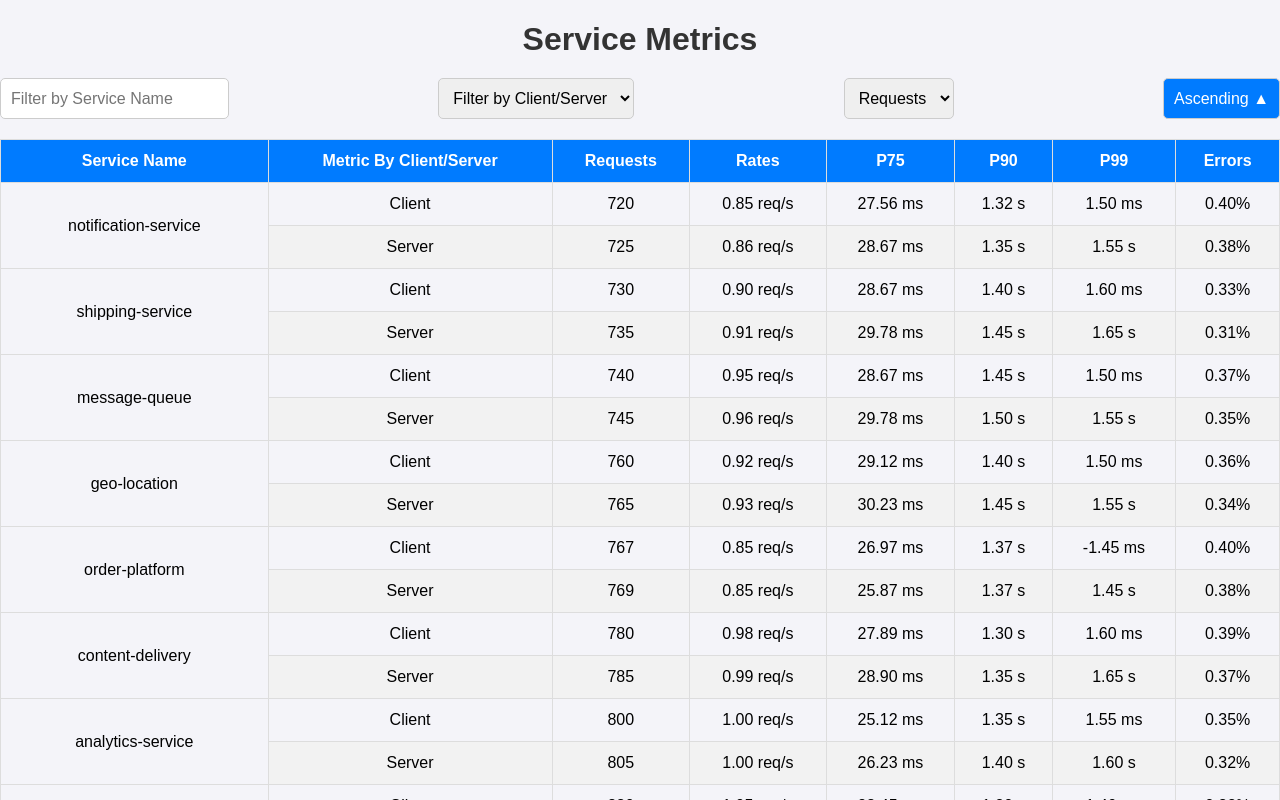
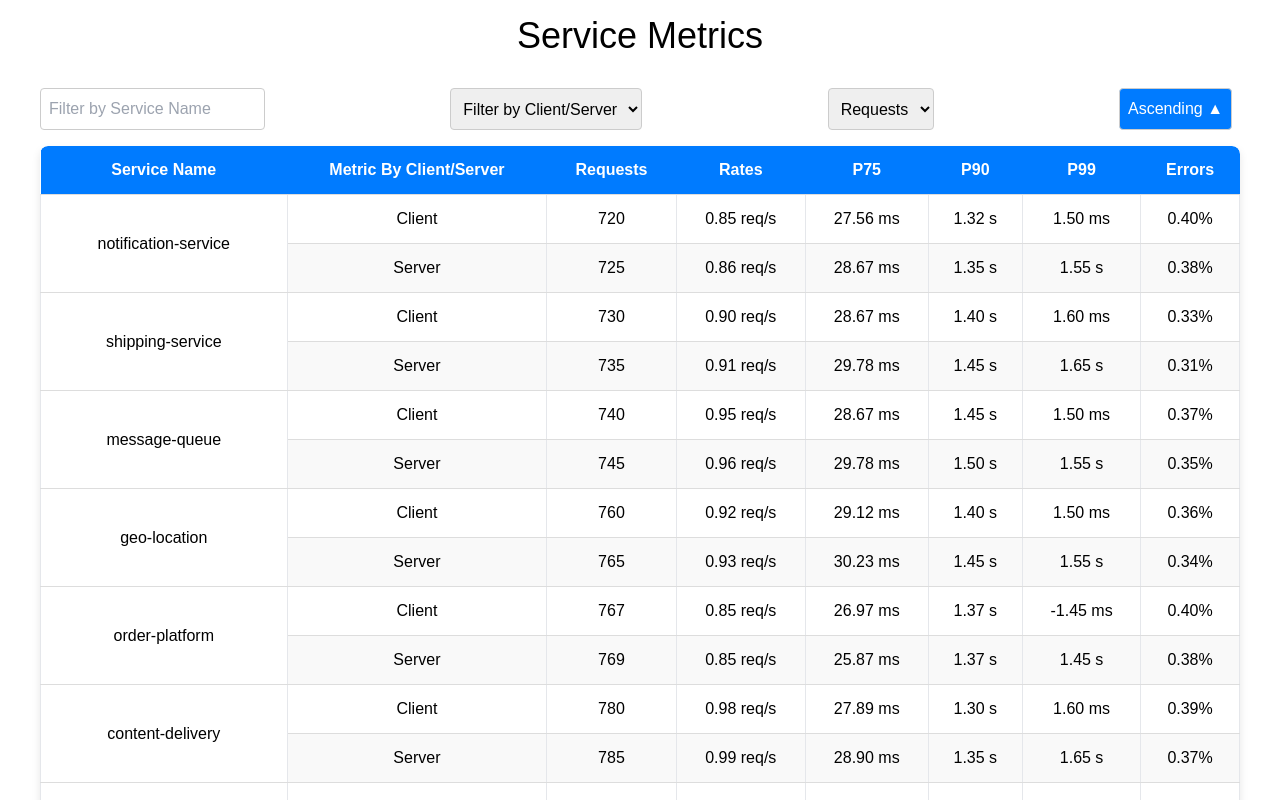
Before and after one commit to Anshulllg/FE-1-nebulaiq-placement-iiitd-anshul-2024, a React (Create React App) app in the folder assignment_fe1/: page / in a window 1280 px wide. Shown: the top 800 px of the page. Built offline with nearby package versions, Linux system fonts and the light colour scheme.

Commit message:
Update index.css

```diff
--- a/assignment_fe1/src/index.css
+++ b/assignment_fe1/src/index.css
@@ -1,40 +1,77 @@
+@tailwind base;
+@tailwind components;
+@tailwind utilities;
 
 body {
-  font-family: 'Poppins', sans-serif;
-  background-color: #f4f4f9;
-  margin: 0;
-  padding: 0;
+  font-family: "Poppins", sans-serif;
 }
 
-.container {
-  max-width: 1200px;
-  margin: 0 auto;
-  padding: 20px;
+.table-container {
+  width: 100%;
+  overflow-x: auto;
+  margin-bottom: 2rem;
+  border-radius: 8px;
+  box-shadow: 0 4px 8px rgba(0, 0, 0, 0.1);
 }
 
-h1 {
-  text-align: center;
-  color: #333;
-  margin-bottom: 20px;
+table {
+  width: 100%;
+  border-collapse: collapse;
+  border-radius: 8px;
+  overflow: hidden;
+  margin: 0;
+  background-color: #fff;
 }
 
-/* Button and input styles */
+thead {
+  background-color: #007bff;
+  color: #fff;
+}
+
+th, td {
+  padding: 12px 15px;
+  text-align: center;
+  border-bottom: 1px solid #ddd;
+}
+
+th {
+  font-weight: 600;
+  font-size: 16px;
+}
+
+tr:nth-child(even) {
+  background-color: #f9f9f9;
+}
+
+tr:hover {
+  background-color: #f2b5b5;
+}
+
+/* tr td:first-child {
+  text-align: left;
+} */
+
 .button-container {
   display: flex;
   justify-content: space-between;
-  margin-bottom: 20px;
+  margin-bottom: 1rem;
 }
 
-input[type="text"], select, button {
-  padding: 10px;
+input, select, button {
+  padding: 8px 12px;
+  border-radius: 4px;
   border: 1px solid #ccc;
-  border-radius: 5px;
-  font-size: 16px;
+  margin-right: 8px;
+}
+
+input:focus, select:focus, button:focus {
+  outline: none;
+  border-color: #007bff;
 }
 
 button {
   background-color: #007bff;
-  color: white;
+  color: #fff;
   cursor: pointer;
 }
 
@@ -42,32 +79,33 @@ button:hover {
   background-color: #0056b3;
 }
 
-/* Table styles */
-.table-container {
-  overflow-x: auto;
+button:active {
+  background-color: #004099;
 }
 
-table {
-  width: 100%;
-  border-collapse: collapse;
-  margin-bottom: 20px;
+.sort-button {
+  display: flex;
+  align-items: center;
 }
 
-th, td {
-  padding: 12px;
-  text-align: center;
-  border: 1px solid #ddd;
+.sort-button svg {
+  margin-left: 5px;
 }
 
-th {
-  background-color: #007bff;
-  color: white;
+@media (max-width: 768px) {
+  th, td {
+    padding: 8px 10px;
+    font-size: 14px;
+  }
+
+  .button-container {
+    flex-direction: column;
+    align-items: flex-start;
+  }
+
+  input, select, button {
+    margin-bottom: 8px;
+    margin-right: 0;
+    width: 100%;
+  }
 }
-
-tr:nth-child(even) {
-  background-color: #f2f2f2;
-}
-
-tr:hover {
-  background-color: #ddd;
-}
```
